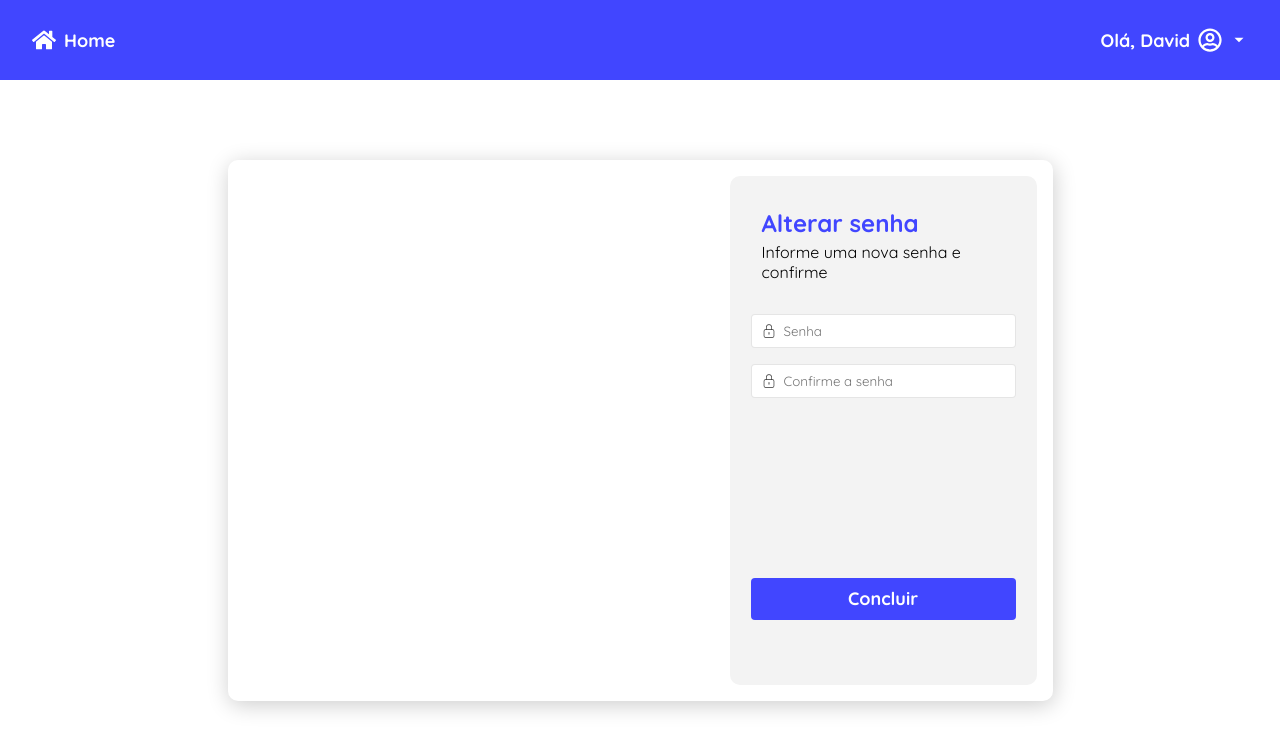
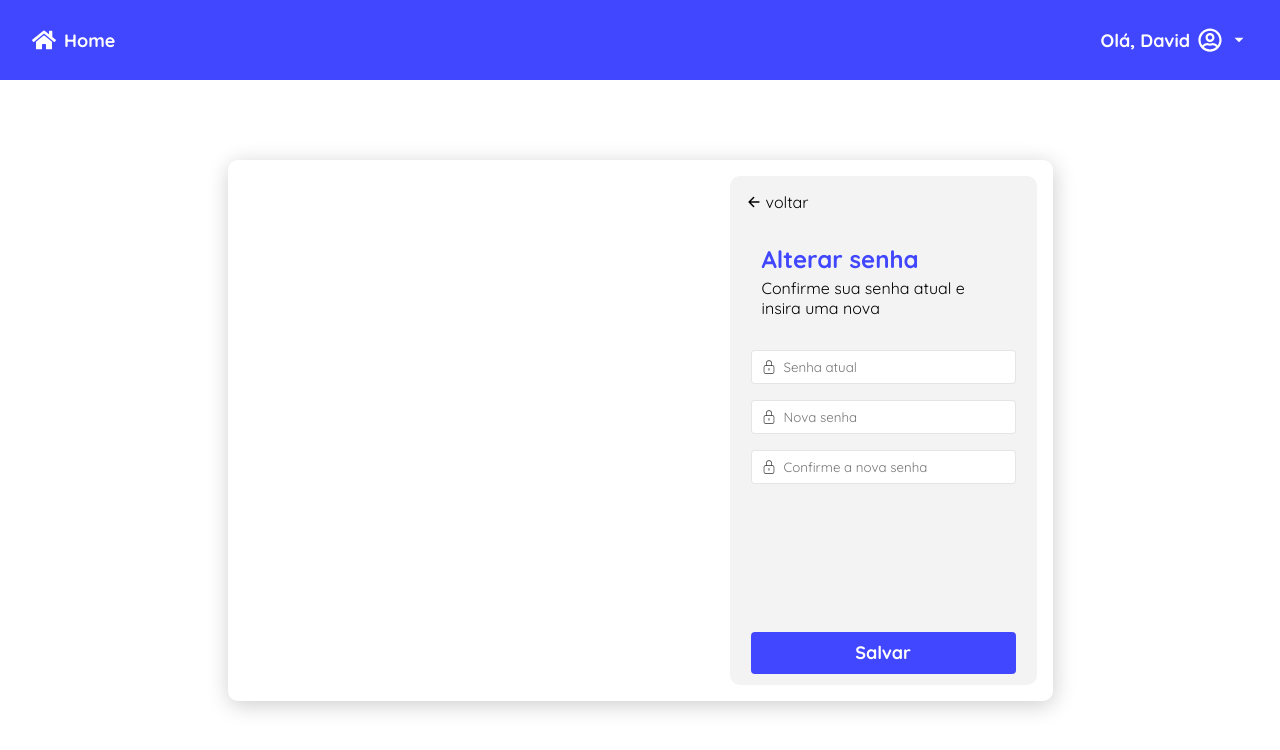
Before and after one commit to davidgamaserrate1/duett-web, a React (Create React App) app: page /alterar-senha in a window 1280 px wide. Shown: the top 750 px of the page. Built offline with nearby package versions, Linux system fonts and the light colour scheme; sample sign-in values are in the browser's storage.

Commit message:
feat: change password screen

```diff
--- /dev/null
+++ b/src/components/AlertFeedback/altertFeedback.types.ts
@@ -0,0 +1,4 @@
+export interface AlertProps {
+    message: string;
+    type: 'success' | 'error';
+}
--- a/src/components/AltertFeedback/indext.tsx
+++ b/src/components/AlertFeedback/indext.tsx
@@ -1,11 +1,24 @@
 import './altertFeedback.styles.css'
+
+import { useEffect, useState } from 'react';
 
 import { AlertProps } from './altertFeedback.types'
 import { FaCheckCircle } from "react-icons/fa";
 import { VscError } from "react-icons/vsc";
 
-export function AlertFeeback({ message, type }: AlertProps) {
+export function AlertFeedback({ message, type }: AlertProps) {
+    const [visible, setVisible] = useState(true)
 
+    useEffect(() => {
+        const timer = setTimeout(() => {
+            setVisible(false);
+        }, 3000);
+        return () => clearTimeout(timer);
+    }, []);
+
+  if (!visible)  {
+    return null
+  }
   const type_styles = type === 'success' ? 'success' : 'error';
 
   return (
--- a/src/components/AltertFeedback/altertFeedback.types.ts
+++ /dev/null
@@ -1,4 +0,0 @@
-export interface AlertProps {
-    type:string,
-    message:string
-}
--- /dev/null
+++ b/src/interfaces/ChangePassword.ts
@@ -0,0 +1,6 @@
+export interface IChangePassowrdParams{
+    token: string,
+    id: string,
+    old_password:string,
+    new_password:string
+}
--- a/src/pages/ChangePassword/changePassword.styles.css
+++ b/src/pages/ChangePassword/changePassword.styles.css
@@ -1,3 +1,16 @@
+.back_home{
+    display: flex;
+    align-items: center;
+    margin: 16px 0 0 16px;
+    gap: 4px;
+
+}
+
+.back_home:hover{
+    cursor: pointer;
+    text-decoration: underline;
+}
+
 .changePassword_container{
     min-height:700px;
     justify-content: center;
@@ -5,3 +18,12 @@
     justify-content: center;
     align-items: center;
 }
+.button_send{
+    margin-top: 132px;
+}
+
+.feedback{
+    width:209px;
+
+
+}
--- a/src/pages/ChangePassword/index.tsx
+++ b/src/pages/ChangePassword/index.tsx
@@ -1,32 +1,74 @@
-import './changePassword.styles.css'
+import './changePassword.styles.css';
 
-import * as Yup from 'yup'
+import * as Yup from 'yup';
 
-import { Form, Formik } from "formik";
+import { Form, Formik, FormikHelpers } from 'formik';
 
-import { Button } from "../../components/Button";
-import { CiLock } from "react-icons/ci";
-import { Header } from "../../components/Header";
-import { Input } from "../../components/Input";
-import { LayoutForm } from "../../components/LayoutForm";
-import { Redirect } from "../../components/RedirectText";
-import { Tittle } from "../../components/Tittle";
-import changePasswordImg from '../../assets/forgotPassword.jpg'
+import { AlertFeedback } from '../../components/AlertFeedback/indext';
+import { Button } from '../../components/Button';
+import { CiLock } from 'react-icons/ci';
+import { Header } from '../../components/Header';
+import { Input } from '../../components/Input';
+import { IoArrowBackOutline } from "react-icons/io5";
+import { LayoutForm } from '../../components/LayoutForm';
+import { Tittle } from '../../components/Tittle';
+import changePasswordImg from '../../assets/forgotPassword.jpg';
+import { changePasswordRequest } from '../../services/auth.service';
+import { useAuth } from '../../context/Hooks/useAuth';
+import { useNavigate } from 'react-router-dom';
+import { useState } from 'react';
 
-export function ChangePassword(){
-    const initialValues = {
-        mail: "",
-        senha: "",
+interface IChangePasswordFormValues {
+    old_password: string;
+    new_password: string;
+    new_password_confirmation: string;
+}
+
+export function ChangePassword() {
+    const [response, setResponse]=  useState<string | undefined>();
+    const [typeResponse, setTypeResponse] = useState<'success' | 'error' | undefined>();
+    const { token, id } = useAuth();
+    const navigate = useNavigate()
+
+    const initialValues: IChangePasswordFormValues = {
+        old_password: '',
+        new_password: '',
+        new_password_confirmation: '',
+    };
+
+    const validationSchema = Yup.object({
+        old_password: Yup.string().required('Informe sua senha atual'),
+        new_password: Yup.string().required('Informe a nova senha'),
+        new_password_confirmation: Yup.string()
+            .oneOf([Yup.ref('new_password')], 'As senhas devem ser iguais')
+            .required('Confirme a nova senha'),
+    });
+
+    async function handleSubmit( values: IChangePasswordFormValues,{ setSubmitting }: FormikHelpers<IChangePasswordFormValues>) {
+        setSubmitting(true)
+        const { old_password, new_password } = values;
+
+        const obj:any = {
+            id,
+            token: token,
+            old_password: old_password,
+            new_password: new_password,
+        };
+
+        const response = await changePasswordRequest(obj);
+        setTypeResponse(response === "Senha alterada com sucesso!" ? 'success' : 'error');
+        setResponse(response);
+
+        setTimeout(() => {
+            setTypeResponse(undefined);
+            setResponse(undefined);
+            setSubmitting(false)
+        }, 3000);
+
     }
 
-    const validationSchema = Yup.object({
-        mail: Yup.string().required("Informe sua senha"),
-        senha: Yup.string().required("Informe sua senha"),
-    })
-
-    const handleSubmit = (values: any, {  isSubmitting }: any)  =>{
-        console.log(values)
-        isSubmitting(false)
+    function redirectToHome(){
+        navigate('/home')
     }
 
     return (
@@ -34,26 +76,29 @@ export function ChangePassword(){
             <Header />
             <div className='changePassword_container'>
                 <LayoutForm image={changePasswordImg}>
-                    <Tittle tittle='Alterar senha' subtittle='Informe uma nova senha e confirme' />
+                    <div className='back_home' onClick={()=>redirectToHome()}>
+                        <IoArrowBackOutline /> voltar
+                    </div>
+                    <Tittle tittle='Alterar senha' subtittle='Confirme sua senha atual e insira uma nova' />
                     <Formik
                         initialValues={initialValues}
                         onSubmit={handleSubmit}
                         validationSchema={validationSchema}
                     >
-                        {({  values, isSubmitting }) =>(
-                            <Form className='login_form'  id='2'>
-                                <Input placeholderText='Senha' name={"mail"} type={"password"} icon={CiLock} props={values}/>
-                                <Input placeholderText='Confirme a senha' name={"senha"} type={"password"} icon={CiLock} props={values}/>
-                                <div className="button_login">
-                                    <Button  disabled={isSubmitting} >
-                                    Concluir
-                                    </Button>
-                                </div>
-                            </Form>
-                        )}
+                    {({ values, isSubmitting }) => (
+                        <Form className='login_form' id='2'>
+                            <Input placeholderText='Senha atual' name='old_password' type='password' icon={CiLock} props={values} />
+                            <Input placeholderText='Nova senha' name='new_password' type='password' icon={CiLock} props={values} />
+                            <Input placeholderText='Confirme a nova senha' name='new_password_confirmation' type='password' icon={CiLock} props={values} />
+                            {response && <AlertFeedback type={typeResponse!} message={response} />}
+                            <div className='button_send'>
+                                <Button disabled={isSubmitting}>Salvar</Button>
+                            </div>
+                        </Form>
+                    )}
                     </Formik>
                 </LayoutForm>
             </div>
         </>
-    )
+    );
 }
--- a/src/pages/Login/index.tsx
+++ b/src/pages/Login/index.tsx
@@ -4,7 +4,7 @@ import * as Yup from 'yup';
 
 import { Form, Formik } from 'formik';
 
-import { AlertFeeback } from '../../components/AltertFeedback/indext';
+import { AlertFeedback } from '../../components/AlertFeedback/indext';
 import { Button } from '../../components/Button';
 import { CiLock } from "react-icons/ci";
 import { CiMail } from "react-icons/ci";
@@ -47,9 +47,7 @@ export function Login() {
 
        }catch(error:any){
             setError(error)
-            setTimeout(() => {
-                setError(undefined);
-            }, 3000);
+
        }
     }
 
@@ -66,7 +64,7 @@ export function Login() {
                     <Form className='login_form' >
                         <Input placeholderText='Email' name={"email"} type={"text"} icon={CiMail} props={values}/>
                         <Input placeholderText='Senha' name={"password"} type={"password"} icon={CiLock} props={values}/>
-                        { error && <AlertFeeback type={'error'} message={error}/> }
+                        { error && <AlertFeedback type={'error'} message={error}/> }
                         <div className="button_login">
                             <Button  disabled={isSubmitting} >
                                 Entrar
--- a/src/pages/SignUp/index.tsx
+++ b/src/pages/SignUp/index.tsx
@@ -4,11 +4,10 @@ import * as Yup from 'yup';
 
 import { Form, Formik } from 'formik';
 
-import { AlertFeeback } from '../../components/AltertFeedback/indext';
 import { Button } from '../../components/Button';
 import { CiLock } from "react-icons/ci";
 import { CiMail } from "react-icons/ci";
-import { IUser } from '../../interfaces/user';
+import { IUser } from '../../interfaces/User';
 import { Input } from '../../components/Input';
 import { LayoutForm } from '../../components/LayoutForm';
 import { Redirect } from '../../components/RedirectText';
--- a/src/services/auth.service.ts
+++ b/src/services/auth.service.ts
@@ -1,6 +1,7 @@
 import { Api } from "./api.config";
+import { IChangePassowrdParams } from "../interfaces/ChangePassword";
 import { IErrorResponse } from "../interfaces/ErrorResponse";
-import { IUser } from "../interfaces/user";
+import { IUser } from "../interfaces/User";
 import { IUserContext } from "../interfaces/authProvider";
 
 export async function loginRequest(email: string, password: string) {
@@ -28,6 +29,29 @@ export async function signupRequest(user: IUser) {
     return response.data;
 }
 
+export async function changePasswordRequest({ token, id, old_password, new_password}: IChangePassowrdParams) {
+    try {
+
+        const response = await Api.post("user/change-password",
+            {id, old_password, new_password}, {
+                headers: {
+                    'Content-Type': 'application/json',
+                    'Authorization' : `Bearer ${token}`
+                }
+            });
+
+
+        return response.data;
+    } catch (error:any) {
+        if (error.response && error.response.data) {
+            return(error.response.data)
+        }
+        return(error)
+
+    }
+}
+
+
 export function setUserLocaStorage(user:IUserContext){
     localStorage.setItem('user', JSON.stringify(user))
 }
```
Also changed, not shown: src/components/AlertFeedback/altertFeedback.styles.css (renamed from src/components/AltertFeedback/altertFeedback.styles.css).
